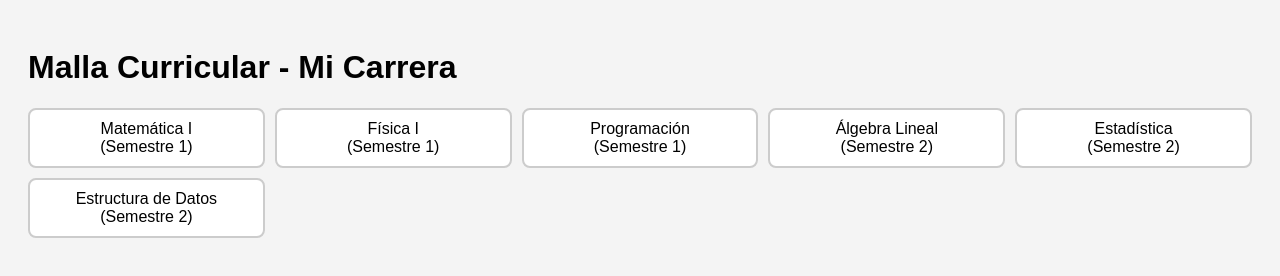
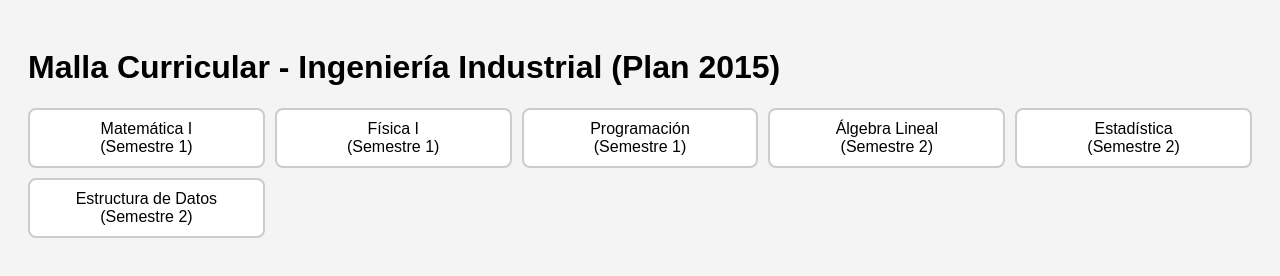
Before and after one commit to Dar635/malla-curricular, a plain HTML site: page index.html in a window 1280 px wide. Drawn offline with Linux system fonts and the light colour scheme.

Commit message:
Update index.html

```diff
--- a/index.html
+++ b/index.html
@@ -2,11 +2,11 @@
 <html lang="es">
 <head>
   <meta charset="UTF-8">
-  <title>Malla Curricular Interactiva</title>
+  <title>Malla Curricular Ingeniería Industrial</title>
   <link rel="stylesheet" href="style.css">
 </head>
 <body>
-  <h1>Malla Curricular - Mi Carrera</h1>
+  <h1>Malla Curricular - Ingeniería Industrial (Plan 2015)</h1>
   <div id="malla"></div>
   <script src="script.js"></script>
 </body>
```
